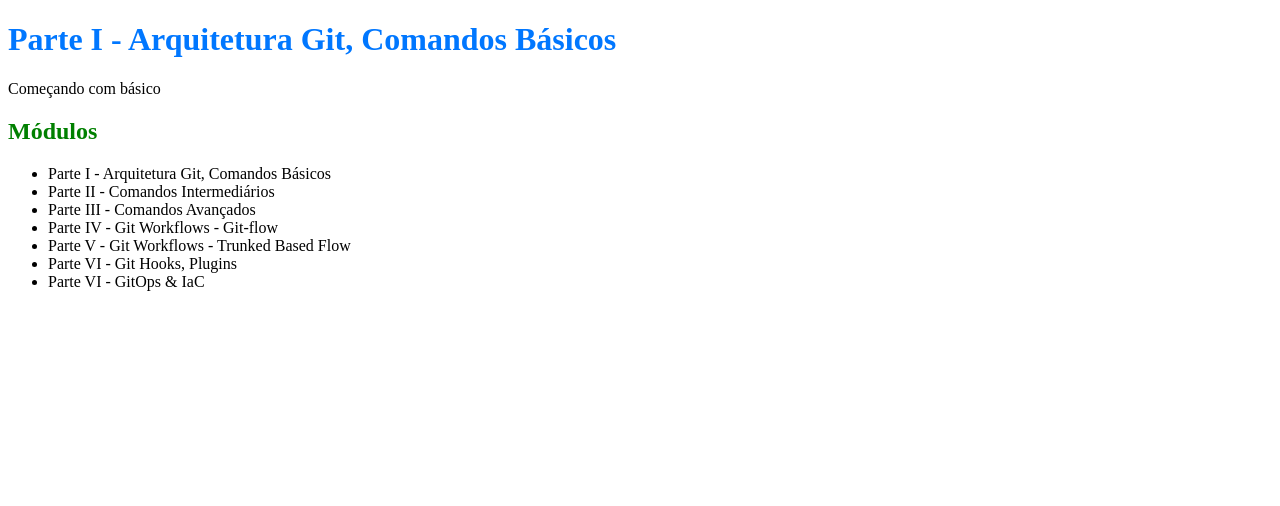
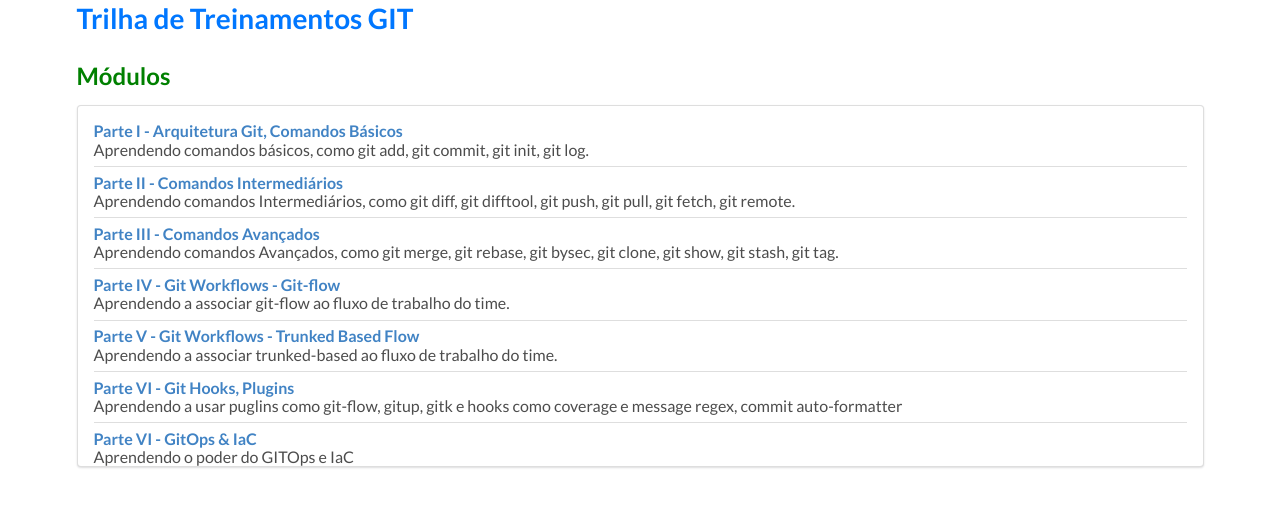
Before and after one commit to GiuseppeMP/treinamento-meta-turma1, a plain HTML site: page index.html in a window 1280 px wide. Drawn offline with nearby package versions, Linux system fonts and the light colour scheme.

Commit message:
Modificar a index.html

```diff
--- a/index.html
+++ b/index.html
@@ -3,19 +3,46 @@
 	<head>
 		<title>Treinamento de Git Localiza</title>
 		<meta charset="utf-8" />
+		<link
+			rel="stylesheet"
+			href="https://cdnjs.cloudflare.com/ajax/libs/semantic-ui/2.4.1/semantic.min.css"
+		/>
 	</head>
+
 	<body>
-		<h1 style="color: #07F">Parte I - Arquitetura Git, Comandos Básicos</h1>
-		<p>Começando com básico</p>
-		<h2 style="color: green">Módulos</h2>
-		<ul>
-			<li>Parte I - Arquitetura Git, Comandos Básicos</li>
-			<li>Parte II - Comandos Intermediários</li>
-			<li>Parte III - Comandos Avançados</li>
-			<li>Parte IV - Git Workflows - Git-flow</li>
-			<li>Parte V - Git Workflows - Trunked Based Flow</li>
-			<li>Parte VI - Git Hooks, Plugins</li>
-			<li>Parte VI - GitOps &amp; IaC</li>
-		</ul>
+		<div class="ui container">
+			<h1 style="color: #07f;">Trilha de Treinamentos GIT</h1>
+			<h2 style="color: green;">Módulos</h2>
+			<div class="ui relaxed large divided list segment">
+				<div class="item">
+					<a class="header">Parte I - Arquitetura Git, Comandos Básicos</a>
+					 <div class="description">Aprendendo comandos básicos, como git add, git commit, git init, git log.</div>
+				</div>
+				<div class="item">
+					<a class="header">Parte II - Comandos Intermediários</a>
+					 <div class="description">Aprendendo comandos Intermediários, como git diff, git difftool, git push, git pull, git fetch, git remote.</div>
+				</div>
+				<div class="item">
+					<a class="header">Parte III - Comandos Avançados</a>
+					<div class="description">Aprendendo comandos Avançados, como git merge, git rebase, git bysec, git clone, git show, git stash, git tag.</div>
+				</div>
+				<div class="item">
+					<a class="header">Parte IV - Git Workflows - Git-flow</a>
+					 <div class="description">Aprendendo a associar git-flow ao fluxo de trabalho do time.</div>
+				</div>
+				<div class="item">
+					<a class="header">Parte V - Git Workflows - Trunked Based Flow</a>
+					<div class="description">Aprendendo a associar trunked-based ao fluxo de trabalho do time.</div>
+				</div>
+				<div class="item">
+					<a class="header">Parte VI - Git Hooks, Plugins</a>
+					<div class="description">Aprendendo a usar puglins como git-flow, gitup, gitk e hooks como coverage e message regex, commit auto-formatter</div>
+				</div>
+				<div class="item">
+					<a class="header">Parte VI - GitOps &amp; IaC</a>
+					 <div class="description">Aprendendo o poder do GITOps e IaC</a>
+				</div>
+			</div>
+		</div>
 	</body>
 </html>
```
